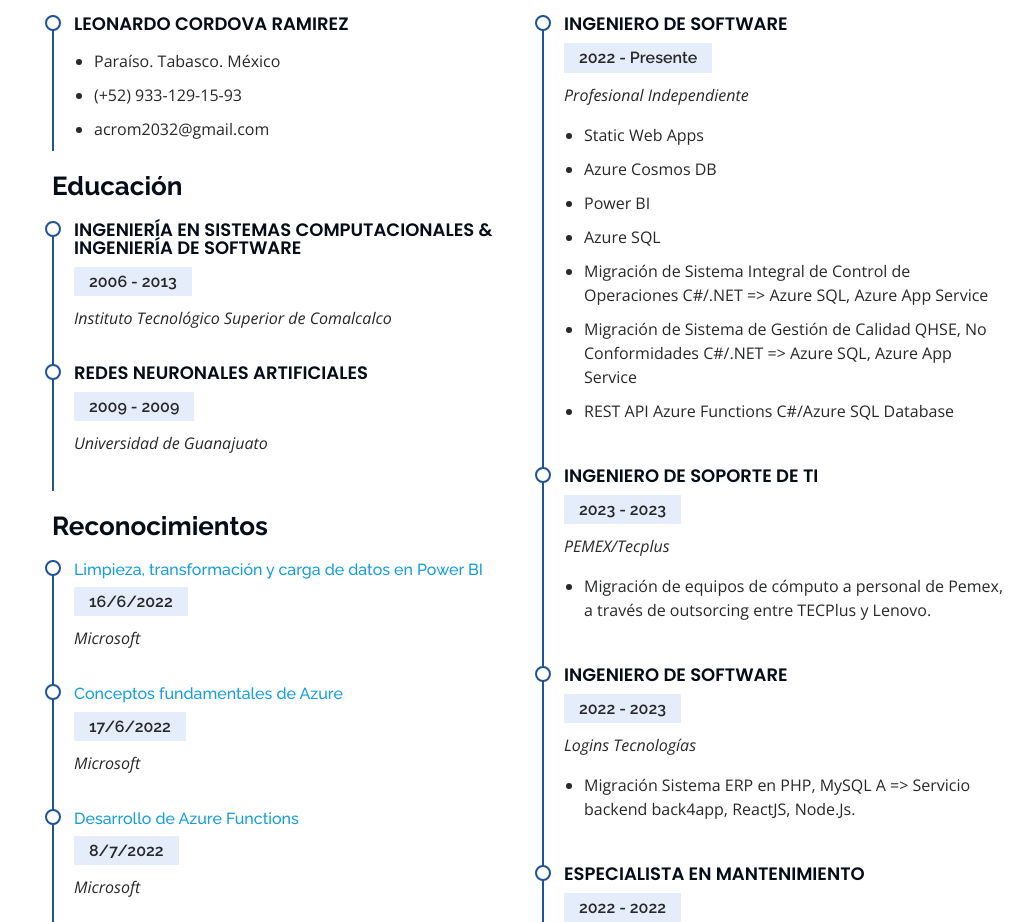
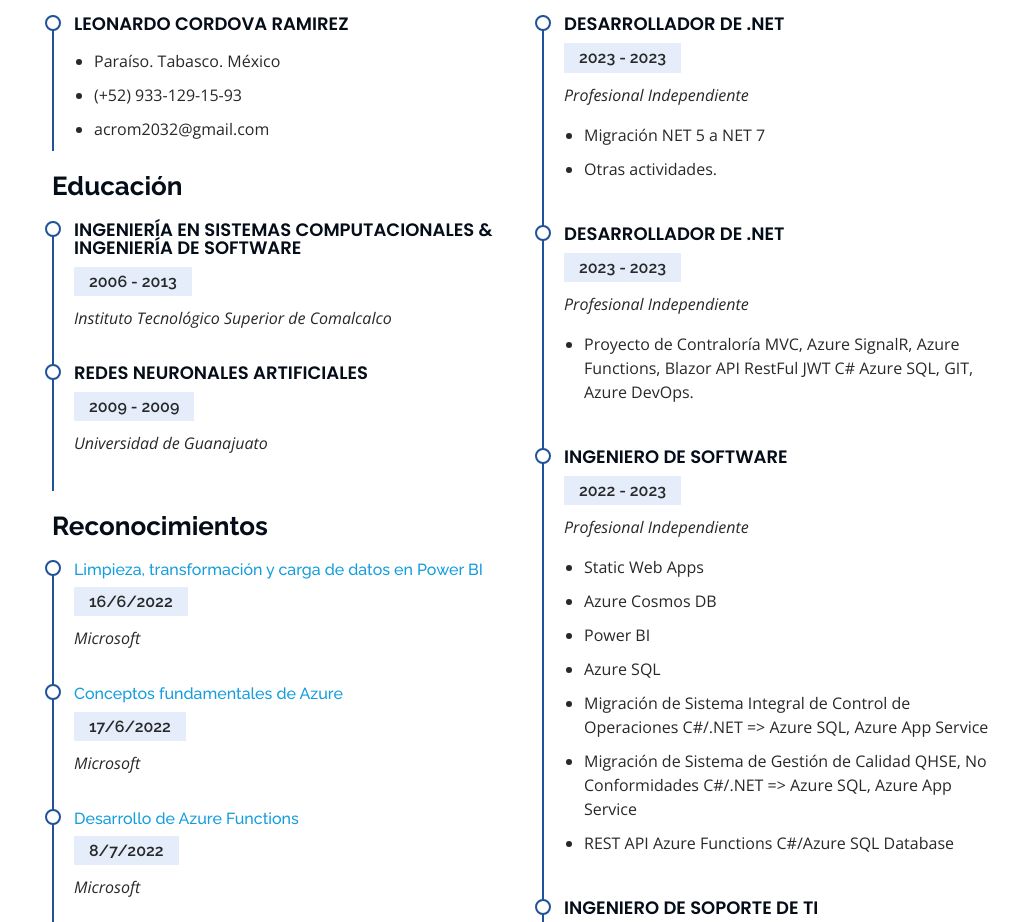
Before and after one commit to master2032/iPortfolio, a plain HTML site: page index.html in a window 1280 px wide. Shown: the part 2570-3492 px from the top of the page, without its empty margins (260-1280 px from the left). Drawn offline with nearby package versions, Linux system fonts and the light colour scheme.

Commit message:
Nuevos trabajos

```diff
--- a/index.html
+++ b/index.html
@@ -382,8 +382,26 @@
           <div class="col-lg-6" data-aos="fade-up" data-aos-delay="100">
             <h3 class="resume-title">Experiencia Profesional</h3>
             <div class="resume-item">
+              <h4>Desarrollador de .NET</h4>
+              <h5>2023 - 2023</h5>
+              <p><em>Profesional Independiente </em></p>
+              <ul>
+                <li>Migración NET 5 a NET 7</li>
+                <li>Otras actividades.</li>
+              </ul>
+            </div>
+            <div class="resume-item">
+              <h4>Desarrollador de .NET</h4>
+              <h5>2023 - 2023</h5>
+              <p><em>Profesional Independiente </em></p>
+              <ul>
+                <li>Proyecto de Contraloría MVC, Azure SignalR, Azure Functions, Blazor API
+                  RestFul JWT C# Azure SQL, GIT, Azure DevOps.</li>
+              </ul>
+            </div>
+            <div class="resume-item">
               <h4>Ingeniero de Software</h4>
-              <h5>2022 - Presente</h5>
+              <h5>2022 - 2023</h5>
               <p><em>Profesional Independiente </em></p>
               <ul>
                 <li>Static Web Apps</li>
```
